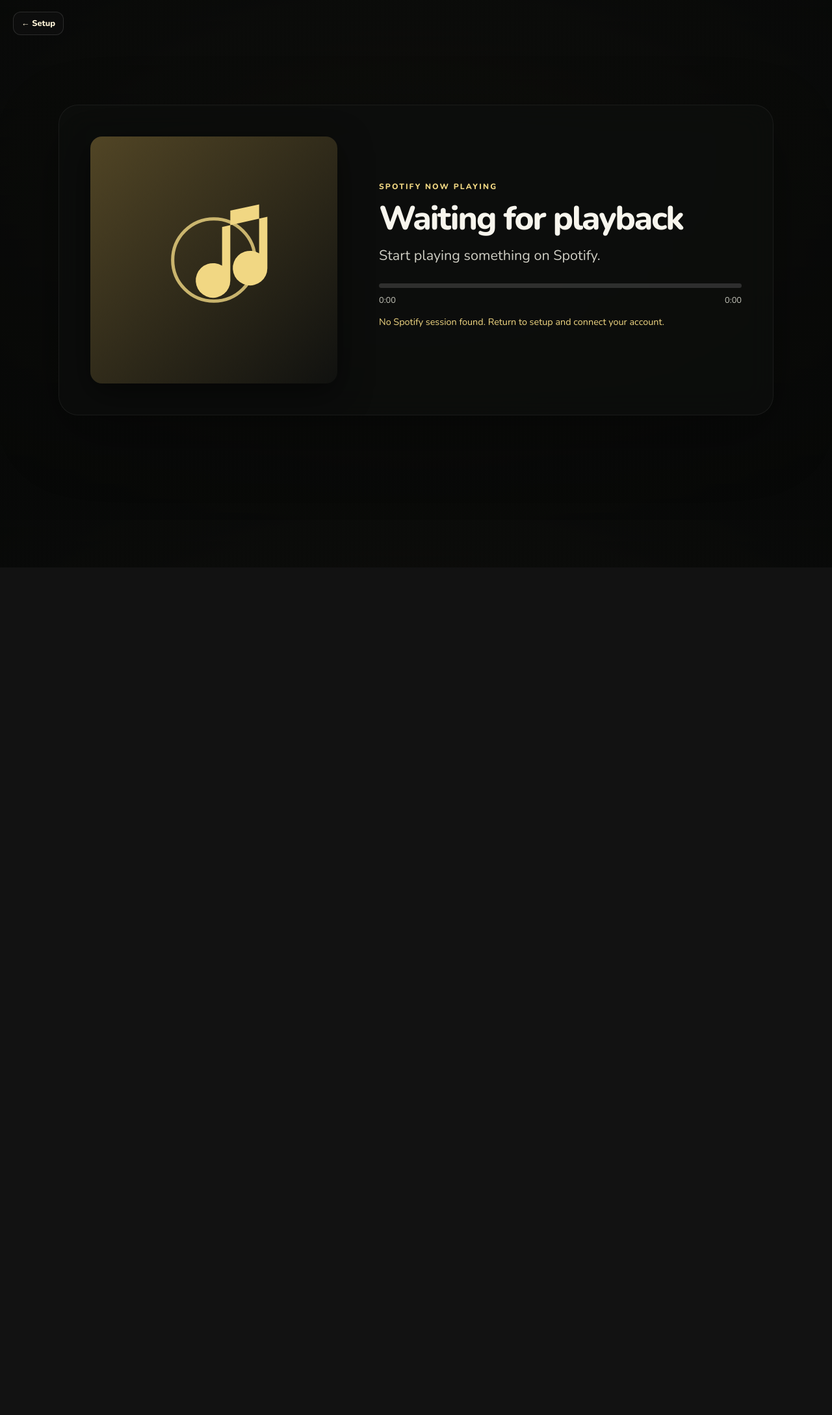
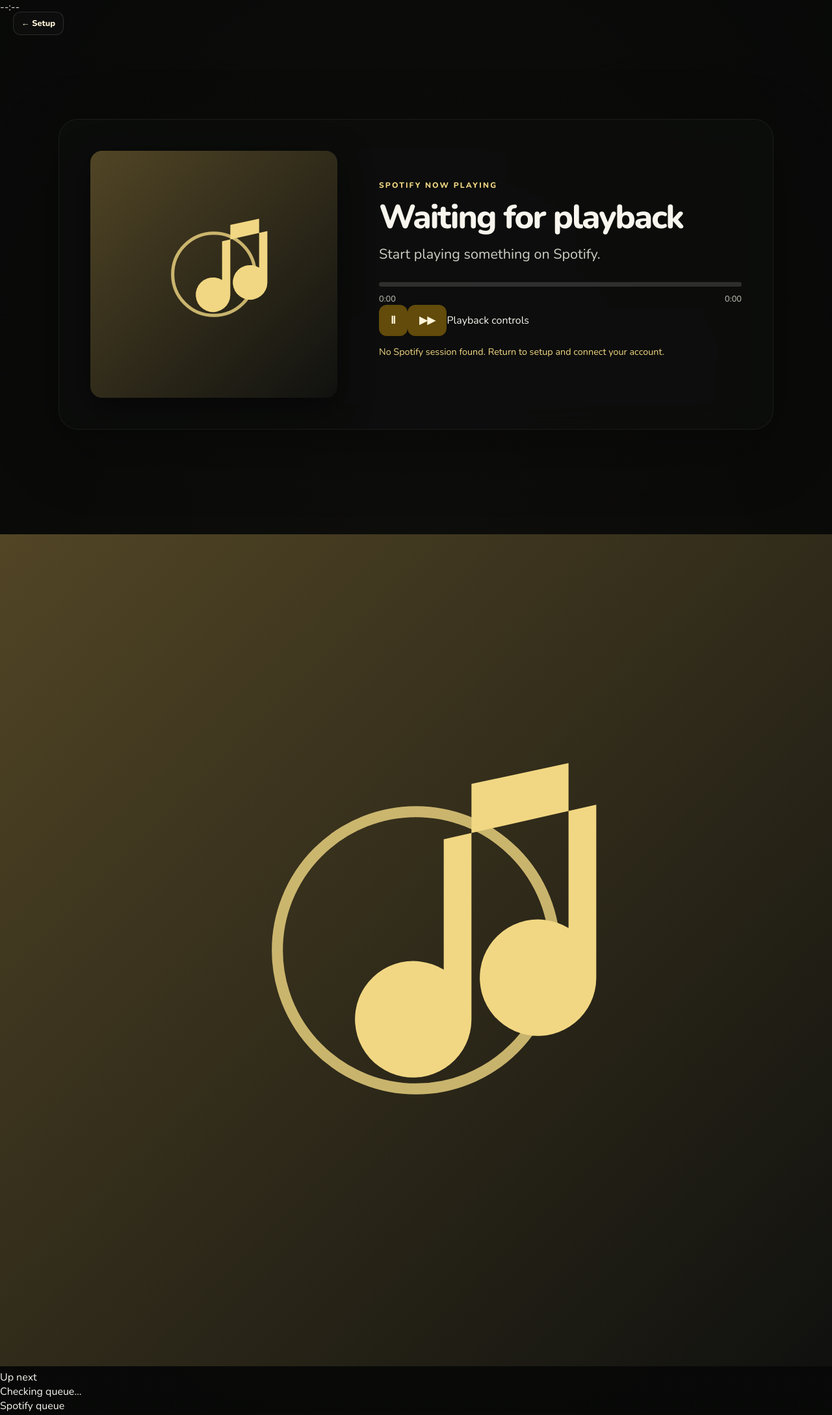
Before and after one commit to Shah-do/spotify-nowplaying-netlify, a plain HTML site: page app.html in a window 1280 px wide. Shown: the top 2177 px of the page at 65% size. Before the commit the page ends 873 px from the top, so only its background shows below. Drawn offline with nearby package versions, Linux system fonts and the light colour scheme.

Commit message:
Add NowPlaying display controls and queue

```diff
--- a/app.html
+++ b/app.html
@@ -3,8 +3,9 @@
 <head><meta charset="utf-8"><meta name="viewport" content="width=device-width,initial-scale=1">
 <meta name="theme-color" content="#10110f"><title>NowPlaying — Desktop</title><link rel="stylesheet" href="style.css"></head>
 <body class="display desktop">
+<div class="artist-backdrop" id="artistBackdrop" aria-hidden="true"></div>
+<header class="topbar"><span class="clock" id="clock">--:--</span><button class="back" id="backBtn" aria-label="Back to setup">← Setup</button></header>
 <main class="display-wrap">
-  <button class="back" id="backBtn" aria-label="Back to setup">← Setup</button>
   <section class="player">
     <img id="cover" class="cover" alt="Album artwork" src="placeholder.svg">
     <div class="details">
@@ -16,7 +17,8 @@
       </div>
       <div class="progress"><div id="bar"></div></div>
       <div class="times"><span id="elapsed">0:00</span><span id="duration">0:00</span></div>
+      <div class="controls"><button id="playPauseBtn" class="control primary" aria-label="Pause" title="Play / pause"><span id="playPauseIcon">Ⅱ</span></button><button id="nextBtn" class="control" aria-label="Next track" title="Next track">▶▶</button><span class="control-label">Playback controls</span></div>
       <p id="message" class="message" role="status"></p>
     </div>
   </section>
-</main><script src="display.js"></script></body></html>
+</main><aside class="queue-card empty" id="queueCard"><img id="queueCover" class="queue-cover" src="placeholder.svg" alt=""><div class="queue-copy"><div class="queue-label">Up next</div><div id="queueTitle" class="queue-title">Checking queue…</div><div id="queueArtist" class="queue-artist">Spotify queue</div></div></aside><script src="display.js"></script></body></html>
```
